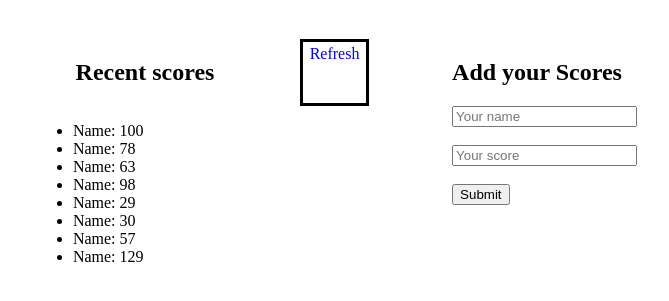
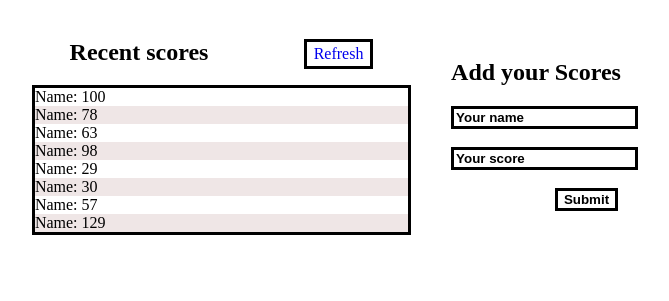
Before and after one commit to tumainimaganiko/Leaderboard, a website built with webpack: page src/index.html in a window 1280 px wide. Shown: the part 61-362 px from the top of the page, without its empty margins (305-974 px from the left). Built offline with nearby package versions, Linux system fonts and the light colour scheme.

Commit message:
Add CSS styles to the layout

```diff
--- a/src/styles.css
+++ b/src/styles.css
@@ -30,3 +30,37 @@ form {
   display: flex;
   justify-content: space-around;
 }
+
+#head-container h2 {
+    margin: 0 20px 0 0;
+    padding-left: 0;
+  }
+
+  input {
+    border: 3px solid black;
+  }
+
+  input::placeholder {
+    color: black;
+    font-weight: 900;
+  }
+
+  input[type="submit"] {
+    color: black;
+    font-weight: 900;
+    background-color: white;
+    position: absolute;
+    right: 20px;
+  }
+
+  ul {
+    list-style-type: none;
+    padding: 0;
+    border: 3px solid black;
+  }
+
+  ul li {
+    margin: 0;
+  }
+
+  ul li:nth-child(even) { background-color: rgb(239, 230, 230); }
```
